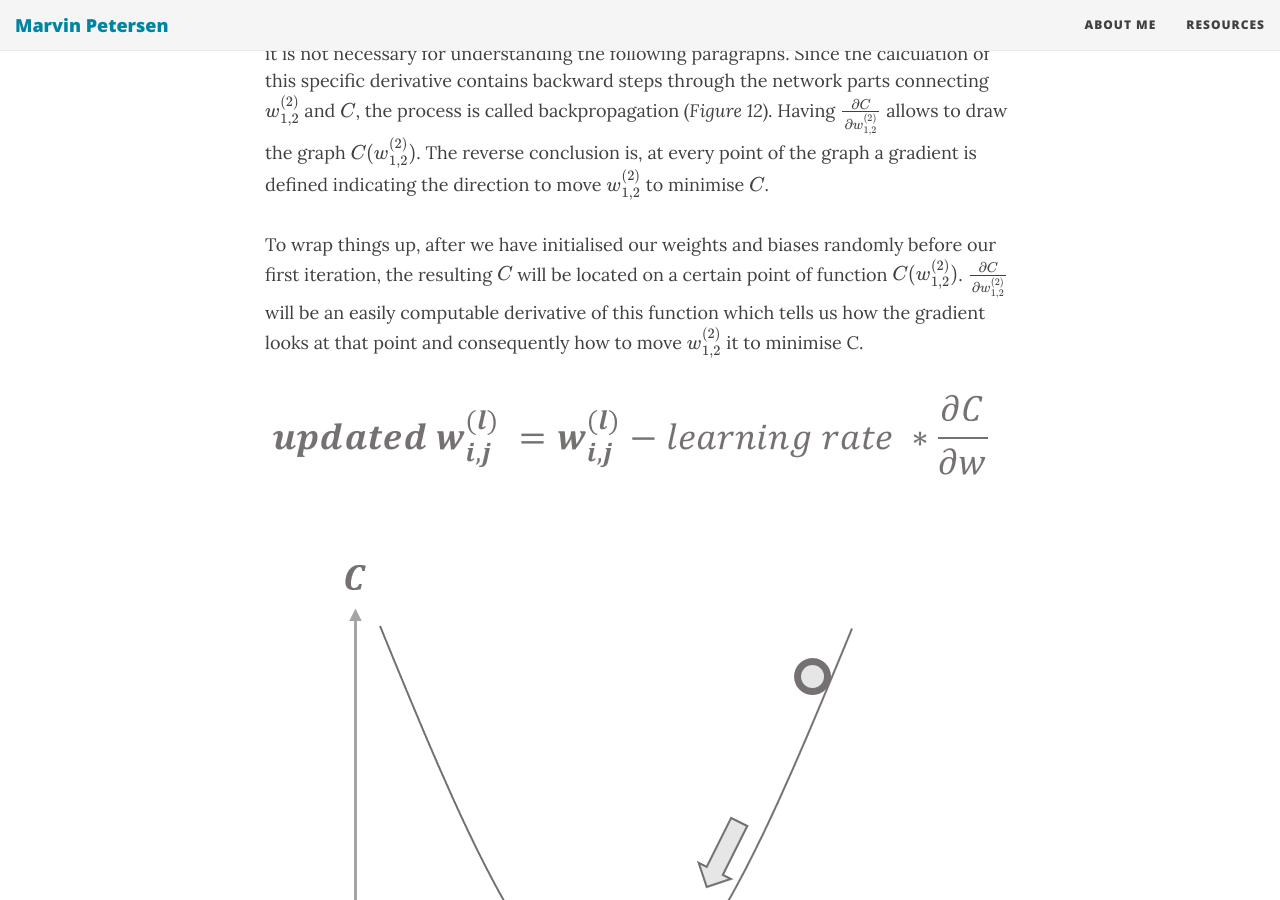
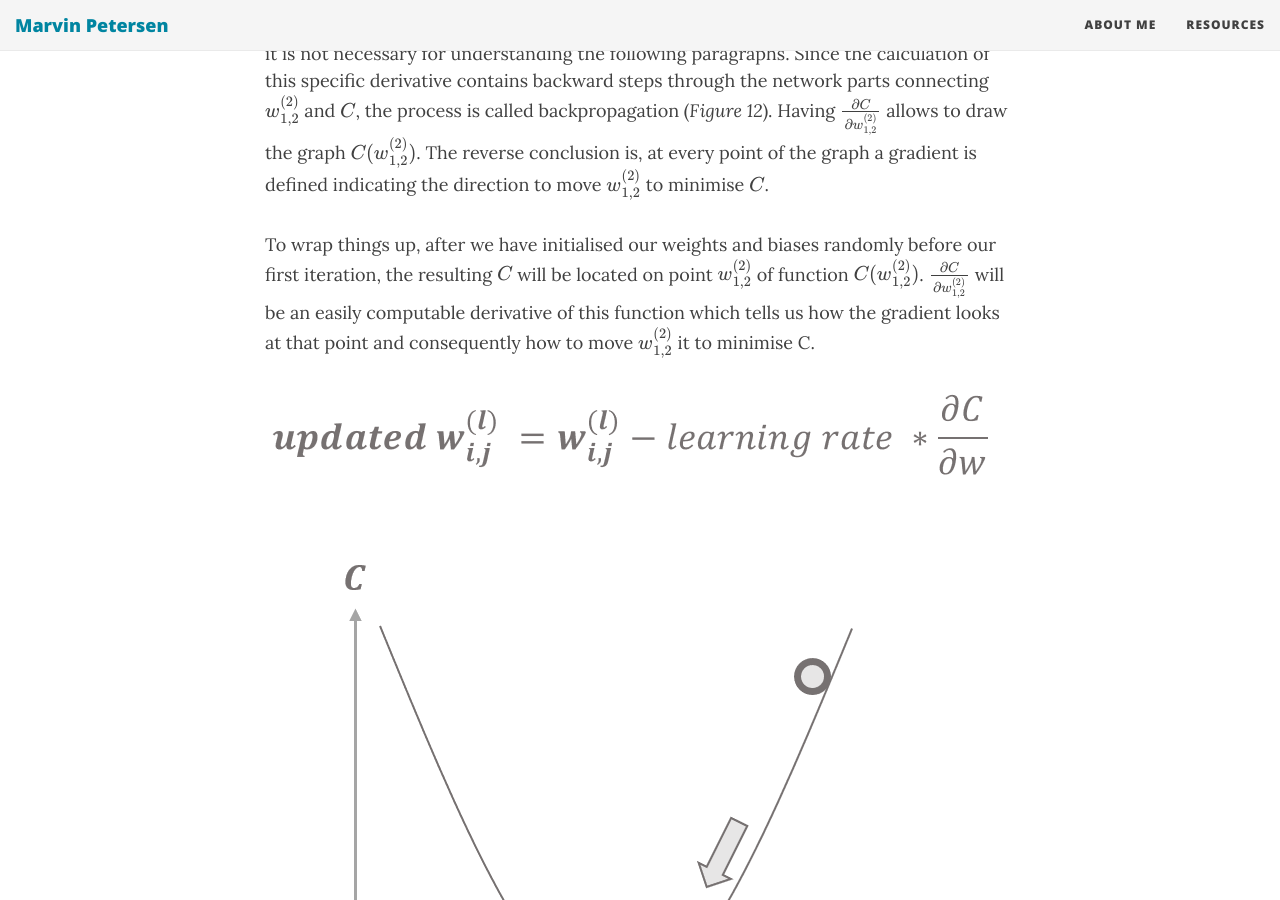
Before and after one commit to m-petersen/vinpetersen.github.io, a Jekyll site: the page built from _posts/2018-11-25-a-guided-tour-through-a-convolutional-neural-network-part-3.md, in a window 1280 px wide and 900 px high, scrolled down 2770 px. Built offline with Jekyll 4.4.1, drawn with Linux system fonts in a browser that asks for light colours; nearby versions of some CDN libraries; formulas are drawn with MathJax 3.

Commit message:
Update 2018-11-25-a-guided-tour-through-a-convolutional-neural-network-part-3.md

```diff
--- a/_posts/2018-11-25-a-guided-tour-through-a-convolutional-neural-network-part-3.md
+++ b/_posts/2018-11-25-a-guided-tour-through-a-convolutional-neural-network-part-3.md
@@ -32,7 +32,7 @@ Before discussing both, some preliminaries considering the mathematical backgrou
 
 It is achieved by application of the chain rule, which will be subject of the next part. Now, it is not necessary for understanding the following paragraphs. Since the calculation of this specific derivative contains backward steps through the network parts connecting $$w_{1,2}^{(2)}$$ and $$𝐶$$, the process is called backpropagation (*Figure 12*). Having $$\frac{∂C}{∂w_{1,2}^{(2)}}$$ allows to draw the graph $$C(w_{1,2}^{(2)})$$. The reverse conclusion is, at every point of the graph a gradient is defined indicating the direction to move $$w_{1,2}^{(2)}$$ to minimise $$𝐶$$.
 
-To wrap things up, after we have initialised our weights and biases randomly before our first iteration, the resulting $$C$$ will be located on a certain point of function $$C(w_{1,2}^{(2)})$$. $$\frac{∂C}{∂w_{1,2}^{(2)}}$$ will be an easily computable derivative of this function which tells us how the gradient looks at that point and consequently how to move $$w_{1,2}^{(2)}$$ it to minimise C.
+To wrap things up, after we have initialised our weights and biases randomly before our first iteration, the resulting $$C$$ will be located on point $$w_{1,2}^{(2)}$$ of function $$C(w_{1,2}^{(2)})$$. $$\frac{∂C}{∂w_{1,2}^{(2)}}$$ will be an easily computable derivative of this function which tells us how the gradient looks at that point and consequently how to move $$w_{1,2}^{(2)}$$ it to minimise C.
 
 ![grad_desc.png]({{site.baseurl}}/img/grad_desc.png)
 *Figure 13. Gradient Descent*
```
